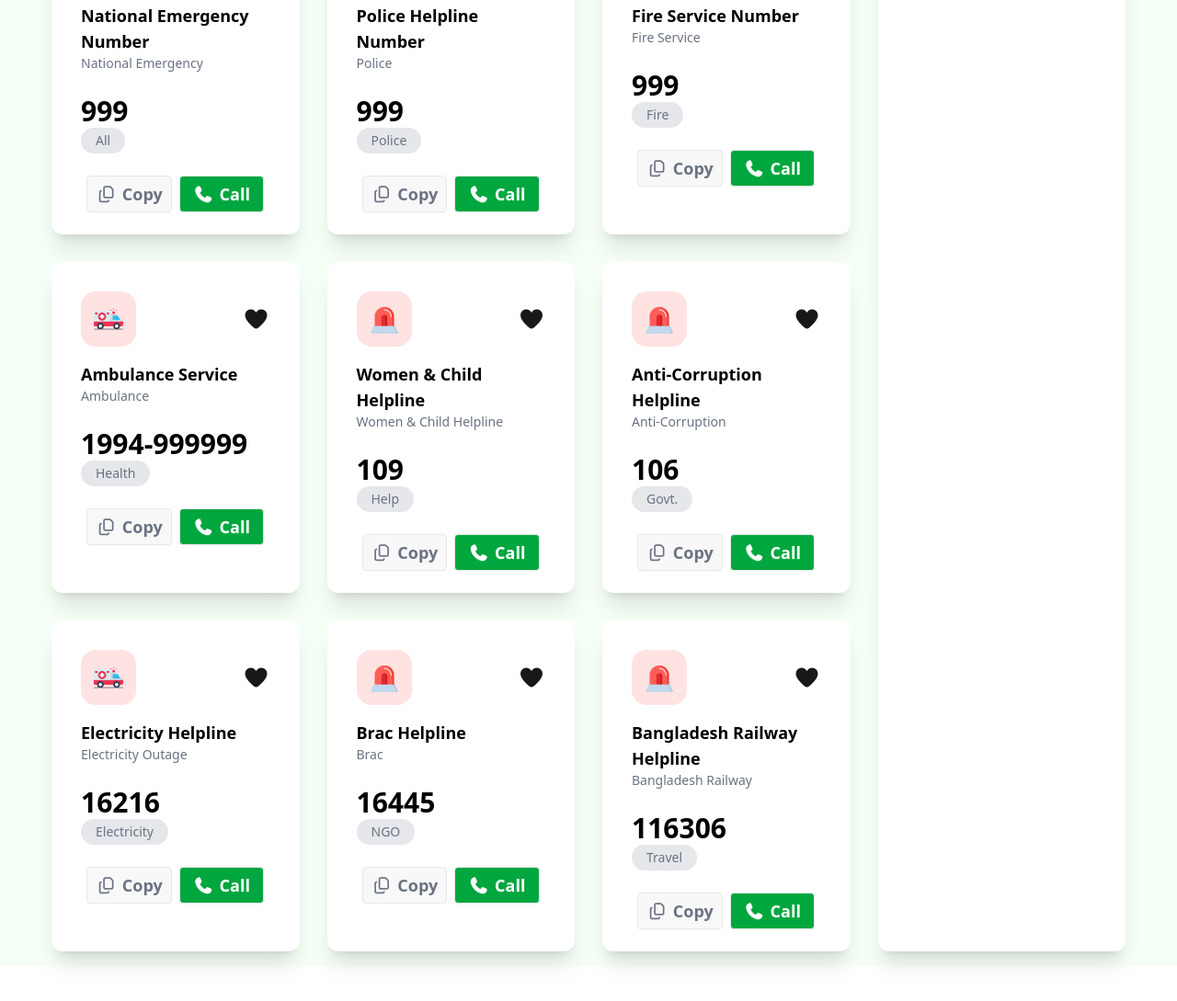
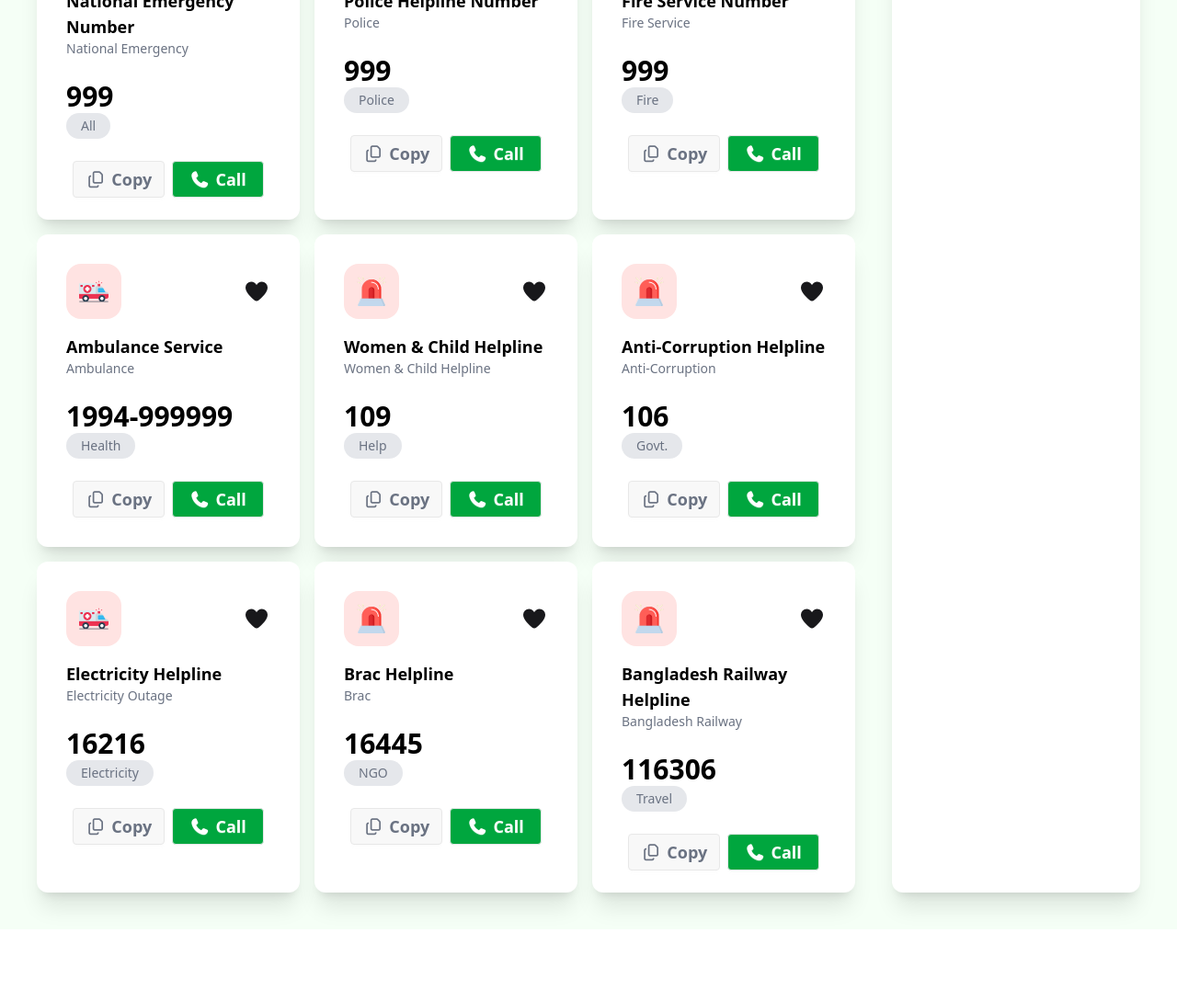
Before and after one commit to omarfarukcodes69/ASSIGNMENT-005, a plain HTML site: page index.html in a window 1280 px wide. Shown: the part 519-1608 px from the top of the page at 92% size. After the commit the page ends 1530 px from the top, so only its background shows below. Drawn offline with nearby package versions, Linux system fonts and the light colour scheme.

Commit message:
mobile responsive \code update

```diff
--- a/index.html
+++ b/index.html
@@ -18,7 +18,7 @@
 
 <body class=" bg-[#F5FFF6] max-w-[1920px] h-fit">
     <header>
-        <nav class=" bg-white px-15 py-6 flex justify-between items-center">
+        <nav class=" bg-white px-15 py-6 flex flex-col gap-4 md:flex-row justify-between items-center">
             <aside class="logo-side flex gap-[10px] items-center">
                 <img src="./assets/logo.png" alt="" class=" w-[50px] h-[50px]">
                 <h1 class=" text-xl font-extrabold text-[#006747]">Emergency <br> Service </h1>
@@ -32,7 +32,7 @@
                     <p id="total-coin" class=" text-[16px] font-bold text-black">100</p>
                     <img class="w-[30px] h-[30px]" src="./assets/coin.png" alt="">
                 </div>
-                <div  class="button flex gap-2 bg-[#00A63E] px-9 py-3 rounded-3xl">
+                <div class="button flex gap-2 bg-[#00A63E] px-9 py-3 rounded-3xl">
                     <p id="total-copy" class=" text-[16px] font-bold text-white">0</p>
                     <h2 class="  text-[16px] font-bold text-white">Copy</h2>
                 </div>
@@ -47,12 +47,14 @@
         </div>
     </header>
     <!-- -------main seection / body section --------  -->
-    <main id="all-cards" class=" max-w-[1920px]  m-10 grid grid-cols-4 gap-[30px] p-4">
+    <main id="all-cards" class=" max-w-full max-h-fit grid grid-cols-1 md:grid-cols-12 md:gap-10 p-10 justify-center items-center">
+        <section class="w-full h-full col-span-9 grid grid-cols-1 md:grid-cols-3 gap-4">
             <!-- Row 1 -->
             <!-- ----- card-1 ----- -->
-        <section class="card max-w-full max-h-[360px]  p-8 rounded-xl shadow-xl bg-white">
+            <div class="card max-w-full max-h-[360px]  p-8 rounded-xl shadow-xl bg-white">
                 <div class="card-icons flex justify-between items-center ">
-                <img class="w-[60px] h-[60px] p-[14px] bg-[#FFE3E2] rounded-2xl" src="./assets/emergency.png" alt="">
+                    <img class="w-[60px] h-[60px] p-[14px] bg-[#FFE3E2] rounded-2xl" src="./assets/emergency.png"
+                        alt="">
                     <i class="fa-solid fa-heart text-2xl heart-btn"></i>
                 </div>
                 <div class="card-description mt-4">
@@ -67,9 +69,9 @@
                     <button class="call-btn btn w-[45%]  bg-[#00A63E] text-lg text-white"><span> <i
                                 class="fa-solid fa-phone"></i></span>Call</button>
                 </div>
-        </section>
+            </div>
             <!-- ----- card-2 ----- -->
-        <section class="card  max-w-full max-h-[360px] p-8 rounded-xl shadow-xl bg-white">
+            <div class="card  max-w-full max-h-[360px] p-8 rounded-xl shadow-xl bg-white">
                 <div class="card-icons flex justify-between items-center ">
                     <img class="  w-[60px] h-[60px] p-[14px] bg-[#DFEFFF] rounded-2xl" src="./assets/police.png" alt="">
                     <i class="fa-solid fa-heart text-2xl heart-btn"></i>
@@ -78,7 +80,8 @@
                     <h2 class="text-lg text-black font-bold">Police Helpline Number</h2>
                     <p class=" text-sm text-gray-500">Police</p>
                     <h1 class="call-number text-3xl text-black font-bold mt-6">999</h1>
-                <p class="category bg-gray-200 text-sm text-gray-500 mb-6 w-fit h-fit rounded-2xl px-4 py-1">Police</p>
+                    <p class="category bg-gray-200 text-sm text-gray-500 mb-6 w-fit h-fit rounded-2xl px-4 py-1">Police
+                    </p>
                 </div>
                 <div class="card-buttons flex gap-2 justify-center items-center">
                     <button class="copy-btn btn w-[45%] text-lg text-gray-500"><span><i
@@ -86,9 +89,9 @@
                     <button class="call-btn btn w-[45%]  bg-[#00A63E] text-lg text-white"><span> <i
                                 class="fa-solid fa-phone"></i></span>Call</button>
                 </div>
-        </section>
+            </div>
             <!-- ----- card-3 ----- -->
-        <section class="card max-w-full max-h-[360px]  p-8 rounded-xl shadow-xl bg-white">
+            <div class="card max-w-full max-h-[360px]  p-8 rounded-xl shadow-xl bg-white">
                 <div class="card-icons flex justify-between items-center ">
                     <img class="  w-[60px] h-[60px] p-[14px] bg-[#FFE3E2] rounded-2xl" src="./assets/fire-service.png"
                         alt="">
@@ -98,105 +101,7 @@
                     <h2 class="text-lg text-black font-bold">Fire Service Number</h2>
                     <p class=" text-sm text-gray-500">Fire Service</p>
                     <h1 class="call-number text-3xl text-black font-bold mt-6">999</h1>
-                <p class="category bg-gray-200 text-sm text-gray-500 mb-6 w-fit h-fit rounded-2xl px-4 py-1">Fire</p>
-            </div>
-            <div class="card-buttons flex gap-2 justify-center items-center">
-                <button class="copy-btn btn w-[45%] text-lg text-gray-500"><span><i
-                            class="fa-regular fa-copy"></i></span>Copy</button>
-                <button class="call-btn btn w-[45%]  bg-[#00A63E] text-lg text-white"><span> <i
-                            class="fa-solid fa-phone"></i></span>Call</button>
-            </div>
-        </section>
-
-        <!-- ---------------- side card section ---------------------------- -->
-        <section
-            class="side-card max-w-full max-h-[150vh] row-span-3 p-6 rounded-xl shadow-xl bg-white overflow-hidden">
-            <div class="history-title flex justify-between items-center">
-                <div class="title text-lg flex gap-2 justify-start items-center">
-                    <i class="fa-solid fa-clock-rotate-left"></i>
-                    <h1 class=" font-semibold">Call History</h1>
-                </div>
-                <button id="clear-btn" class="btn px-6 py-4 rounded-3xl bg-[#00A63E] text-sm text-white">Clear</button>
-            </div>
-
-            <!-- ------- history- cards section ------  -->
-            <div id="history-container" class="history-cards my-4">
-
-            </div>
-        </section>
-
-
-        <!-- Row 2 -->
-        <!-- ----- card-4 ----- -->
-        <section class="card max-w-full max-h-[360px]  p-8 rounded-xl shadow-xl bg-white">
-            <div class="card-icons flex justify-between items-center ">
-                <img class="  w-[60px] h-[60px] p-[14px] bg-[#FFE3E2] rounded-2xl" src="./assets/ambulance.png" alt="">
-                <i class="fa-solid fa-heart text-2xl heart-btn"></i>
-            </div>
-            <div class="card-description mt-4">
-                <h2 class="text-lg text-black font-bold">Ambulance Service</h2>
-                <p class=" text-sm text-gray-500">Ambulance</p>
-                <h1 class="call-number text-3xl text-black font-bold mt-6">1994-999999</h1>
-                <p class="category bg-gray-200 text-sm text-gray-500 mb-6 w-fit h-fit rounded-2xl px-4 py-1">Health</p>
-            </div>
-            <div class="card-buttons flex gap-2 justify-center items-center">
-                <button class="copy-btn btn w-[45%] text-lg text-gray-500"><span><i
-                            class="fa-regular fa-copy"></i></span>Copy</button>
-                <button class="call-btn btn w-[45%]  bg-[#00A63E] text-lg text-white"><span> <i
-                            class="fa-solid fa-phone"></i></span>Call</button>
-            </div>
-        </section>
-        <!-- ----- card-5 ----- -->
-        <section class="card max-w-full max-h-[360px]  p-8 rounded-xl shadow-xl bg-white">
-            <div class="card-icons flex justify-between items-center ">
-                <img class="  w-[60px] h-[60px] p-[14px] bg-[#FFE3E2] rounded-2xl" src="./assets/emergency.png" alt="">
-                <i class="fa-solid fa-heart text-2xl heart-btn"></i>
-            </div>
-            <div class="card-description mt-4">
-                <h2 class="text-lg text-black font-bold">Women & Child Helpline</h2>
-                <p class=" text-sm text-gray-500">Women & Child Helpline</p>
-                <h1 class="call-number text-3xl text-black font-bold mt-6">109</h1>
-                <p class="category bg-gray-200 text-sm text-gray-500 mb-6 w-fit h-fit rounded-2xl px-4 py-1">Help</p>
-            </div>
-            <div class="card-buttons flex gap-2 justify-center items-center">
-                <button class="copy-btn btn w-[45%] text-lg text-gray-500"><span><i
-                            class="fa-regular fa-copy"></i></span>Copy</button>
-                <button class="call-btn btn w-[45%]  bg-[#00A63E] text-lg text-white"><span> <i
-                            class="fa-solid fa-phone"></i></span>Call</button>
-            </div>
-        </section>
-        <!-- ----- card-6 ----- -->
-        <section class="card max-w-full max-h-[360px]  p-8 rounded-xl shadow-xl bg-white">
-            <div class="card-icons flex justify-between items-center ">
-                <img class="  w-[60px] h-[60px] p-[14px] bg-[#FFE3E2] rounded-2xl" src="./assets/emergency.png" alt="">
-                <i class="fa-solid fa-heart text-2xl heart-btn"></i>
-            </div>
-            <div class="card-description mt-4">
-                <h2 class="text-lg text-black font-bold">Anti-Corruption Helpline</h2>
-                <p class=" text-sm text-gray-500">Anti-Corruption</p>
-                <h1 class="call-number text-3xl text-black font-bold mt-6">106</h1>
-                <p class="category bg-gray-200 text-sm text-gray-500 mb-6 w-fit h-fit rounded-2xl px-4 py-1">Govt.</p>
-            </div>
-            <div class="card-buttons flex gap-2 justify-center items-center">
-                <button class="copy-btn btn w-[45%] text-lg text-gray-500"><span><i
-                            class="fa-regular fa-copy"></i></span>Copy</button>
-                <button class="call-btn btn w-[45%]  bg-[#00A63E] text-lg text-white"><span> <i
-                            class="fa-solid fa-phone"></i></span>Call</button>
-            </div>
-        </section>
-
-        <!-- Row 3 -->
-        <!-- ----- card-7 ----- -->
-        <section class="card max-w-full max-h-[360px]  p-8 rounded-xl shadow-xl bg-white">
-            <div class="card-icons flex justify-between items-center ">
-                <img class="  w-[60px] h-[60px] p-[14px] bg-[#FFE3E2] rounded-2xl" src="./assets/ambulance.png" alt="">
-                <i class="fa-solid fa-heart text-2xl heart-btn"></i>
-            </div>
-            <div class="card-description mt-4">
-                <h2 class="text-lg text-black font-bold">Electricity Helpline</h2>
-                <p class=" text-sm text-gray-500">Electricity Outage</p>
-                <h1 class="call-number text-3xl text-black font-bold mt-6">16216</h1>
-                <p class="category bg-gray-200 text-sm text-gray-500 mb-6 w-fit h-fit rounded-2xl px-4 py-1">Electricity
+                    <p class="category bg-gray-200 text-sm text-gray-500 mb-6 w-fit h-fit rounded-2xl px-4 py-1">Fire
                     </p>
                 </div>
                 <div class="card-buttons flex gap-2 justify-center items-center">
@@ -205,11 +110,100 @@
                     <button class="call-btn btn w-[45%]  bg-[#00A63E] text-lg text-white"><span> <i
                                 class="fa-solid fa-phone"></i></span>Call</button>
                 </div>
-        </section>
+            </div>
+            <!-- Row 2 -->
+            <!-- ----- card-4 ----- -->
+            <div class="card max-w-full max-h-[360px]  p-8 rounded-xl shadow-xl bg-white">
+                <div class="card-icons flex justify-between items-center ">
+                    <img class="  w-[60px] h-[60px] p-[14px] bg-[#FFE3E2] rounded-2xl" src="./assets/ambulance.png"
+                        alt="">
+                    <i class="fa-solid fa-heart text-2xl heart-btn"></i>
+                </div>
+                <div class="card-description mt-4">
+                    <h2 class="text-lg text-black font-bold">Ambulance Service</h2>
+                    <p class=" text-sm text-gray-500">Ambulance</p>
+                    <h1 class="call-number text-3xl text-black font-bold mt-6">1994-999999</h1>
+                    <p class="category bg-gray-200 text-sm text-gray-500 mb-6 w-fit h-fit rounded-2xl px-4 py-1">Health
+                    </p>
+                </div>
+                <div class="card-buttons flex gap-2 justify-center items-center">
+                    <button class="copy-btn btn w-[45%] text-lg text-gray-500"><span><i
+                                class="fa-regular fa-copy"></i></span>Copy</button>
+                    <button class="call-btn btn w-[45%]  bg-[#00A63E] text-lg text-white"><span> <i
+                                class="fa-solid fa-phone"></i></span>Call</button>
+                </div>
+            </div>
+            <!-- ----- card-5 ----- -->
+            <div class="card max-w-full max-h-[360px]  p-8 rounded-xl shadow-xl bg-white">
+                <div class="card-icons flex justify-between items-center ">
+                    <img class="  w-[60px] h-[60px] p-[14px] bg-[#FFE3E2] rounded-2xl" src="./assets/emergency.png"
+                        alt="">
+                    <i class="fa-solid fa-heart text-2xl heart-btn"></i>
+                </div>
+                <div class="card-description mt-4">
+                    <h2 class="text-lg text-black font-bold">Women & Child Helpline</h2>
+                    <p class=" text-sm text-gray-500">Women & Child Helpline</p>
+                    <h1 class="call-number text-3xl text-black font-bold mt-6">109</h1>
+                    <p class="category bg-gray-200 text-sm text-gray-500 mb-6 w-fit h-fit rounded-2xl px-4 py-1">Help
+                    </p>
+                </div>
+                <div class="card-buttons flex gap-2 justify-center items-center">
+                    <button class="copy-btn btn w-[45%] text-lg text-gray-500"><span><i
+                                class="fa-regular fa-copy"></i></span>Copy</button>
+                    <button class="call-btn btn w-[45%]  bg-[#00A63E] text-lg text-white"><span> <i
+                                class="fa-solid fa-phone"></i></span>Call</button>
+                </div>
+            </div>
+            <!-- ----- card-6 ----- -->
+            <div class="card max-w-full max-h-[360px]  p-8 rounded-xl shadow-xl bg-white">
+                <div class="card-icons flex justify-between items-center ">
+                    <img class="  w-[60px] h-[60px] p-[14px] bg-[#FFE3E2] rounded-2xl" src="./assets/emergency.png"
+                        alt="">
+                    <i class="fa-solid fa-heart text-2xl heart-btn"></i>
+                </div>
+                <div class="card-description mt-4">
+                    <h2 class="text-lg text-black font-bold">Anti-Corruption Helpline</h2>
+                    <p class=" text-sm text-gray-500">Anti-Corruption</p>
+                    <h1 class="call-number text-3xl text-black font-bold mt-6">106</h1>
+                    <p class="category bg-gray-200 text-sm text-gray-500 mb-6 w-fit h-fit rounded-2xl px-4 py-1">Govt.
+                    </p>
+                </div>
+                <div class="card-buttons flex gap-2 justify-center items-center">
+                    <button class="copy-btn btn w-[45%] text-lg text-gray-500"><span><i
+                                class="fa-regular fa-copy"></i></span>Copy</button>
+                    <button class="call-btn btn w-[45%]  bg-[#00A63E] text-lg text-white"><span> <i
+                                class="fa-solid fa-phone"></i></span>Call</button>
+                </div>
+            </div>
+
+            <!-- Row 3 -->
+            <!-- ----- card-7 ----- -->
+            <div class="card max-w-full max-h-[360px]  p-8 rounded-xl shadow-xl bg-white">
+                <div class="card-icons flex justify-between items-center ">
+                    <img class="  w-[60px] h-[60px] p-[14px] bg-[#FFE3E2] rounded-2xl" src="./assets/ambulance.png"
+                        alt="">
+                    <i class="fa-solid fa-heart text-2xl heart-btn"></i>
+                </div>
+                <div class="card-description mt-4">
+                    <h2 class="text-lg text-black font-bold">Electricity Helpline</h2>
+                    <p class=" text-sm text-gray-500">Electricity Outage</p>
+                    <h1 class="call-number text-3xl text-black font-bold mt-6">16216</h1>
+                    <p class="category bg-gray-200 text-sm text-gray-500 mb-6 w-fit h-fit rounded-2xl px-4 py-1">
+                        Electricity
+                    </p>
+                </div>
+                <div class="card-buttons flex gap-2 justify-center items-center">
+                    <button class="copy-btn btn w-[45%] text-lg text-gray-500"><span><i
+                                class="fa-regular fa-copy"></i></span>Copy</button>
+                    <button class="call-btn btn w-[45%]  bg-[#00A63E] text-lg text-white"><span> <i
+                                class="fa-solid fa-phone"></i></span>Call</button>
+                </div>
+            </div>
             <!-- ----- card-8 ----- -->
-        <section class="card max-w-full max-h-[360px]  p-8 rounded-xl shadow-xl bg-white">
+            <div class="card max-w-full max-h-[360px]  p-8 rounded-xl shadow-xl bg-white">
                 <div class="card-icons flex justify-between items-center ">
-                <img class="  w-[60px] h-[60px] p-[14px] bg-[#FFE3E2] rounded-2xl" src="./assets/emergency.png" alt="">
+                    <img class="  w-[60px] h-[60px] p-[14px] bg-[#FFE3E2] rounded-2xl" src="./assets/emergency.png"
+                        alt="">
                     <i class="fa-solid fa-heart text-2xl heart-btn"></i>
                 </div>
                 <div class="card-description mt-4">
@@ -224,18 +218,20 @@
                     <button class="call-btn btn w-[45%]  bg-[#00A63E] text-lg text-white"><span> <i
                                 class="fa-solid fa-phone"></i></span>Call</button>
                 </div>
-        </section>
+            </div>
             <!-- ----- card-9 ----- -->
-        <section class="card max-w-full max-h-[360px]  p-8 rounded-xl shadow-xl bg-white">
+            <div class="card max-w-full max-h-[360px]  p-8 rounded-xl shadow-xl bg-white">
                 <div class="card-icons flex justify-between items-center ">
-                <img class="  w-[60px] h-[60px] p-[14px] bg-[#FFE3E2] rounded-2xl" src="./assets/emergency.png" alt="">
+                    <img class="  w-[60px] h-[60px] p-[14px] bg-[#FFE3E2] rounded-2xl" src="./assets/emergency.png"
+                        alt="">
                     <i class="fa-solid fa-heart text-2xl heart-btn"></i>
                 </div>
                 <div class="card-description mt-4">
                     <h2 class="text-lg text-black font-bold">Bangladesh Railway Helpline</h2>
                     <p class=" text-sm text-gray-500">Bangladesh Railway</p>
                     <h1 class="call-number text-3xl text-black font-bold mt-6">116306</h1>
-                <p class="category bg-gray-200 text-sm text-gray-500 mb-6 w-fit h-fit rounded-2xl px-4 py-1">Travel</p>
+                    <p class="category bg-gray-200 text-sm text-gray-500 mb-6 w-fit h-fit rounded-2xl px-4 py-1">Travel
+                    </p>
                 </div>
                 <div class="card-buttons flex gap-2 justify-center items-center">
                     <button class="copy-btn btn w-[45%] text-lg text-gray-500"><span><i
@@ -243,8 +239,25 @@
                     <button class="call-btn btn w-[45%]  bg-[#00A63E] text-lg text-white"><span> <i
                                 class="fa-solid fa-phone"></i></span>Call</button>
                 </div>
+            </div>
         </section>
 
+        <!-- ---------------- side card section ---------------------------- -->
+        <section
+            class="side-card  w-full h-full mt-10 md:mt-0 md:col-span-3 rounded-xl shadow-xl bg-white">
+            <div class="history-title flex justify-between items-center">
+                <div class="title text-lg flex gap-2 justify-start items-center">
+                    <i class="fa-solid fa-clock-rotate-left"></i>
+                    <h1 class=" font-semibold">Call History</h1>
+                </div>
+                <button id="clear-btn" class="btn px-6 py-4 rounded-3xl bg-[#00A63E] text-sm text-white">Clear</button>
+            </div>
+
+            <!-- ------- history- cards section ------  -->
+            <div id="history-container" class="history-cards my-4 px-4">
+
+            </div>
+        </section>
     </main>
 
 
```
Also changed, not shown: practice.html (added, +46 -0 lines). Lines whose indentation alone changed are shown as unchanged.
